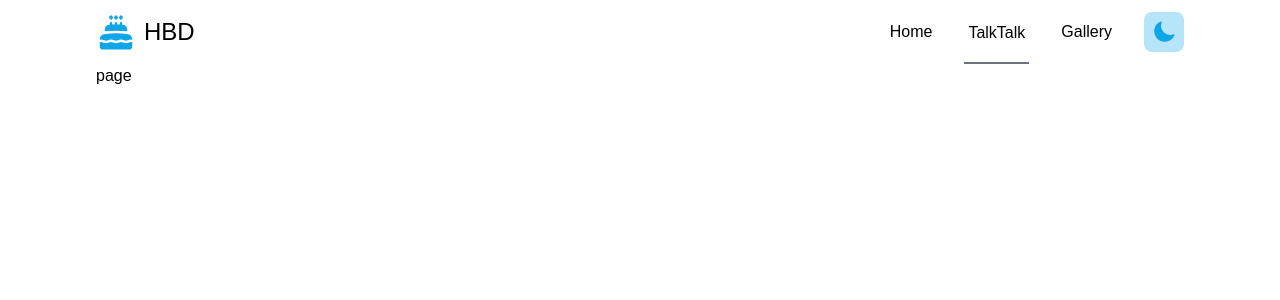
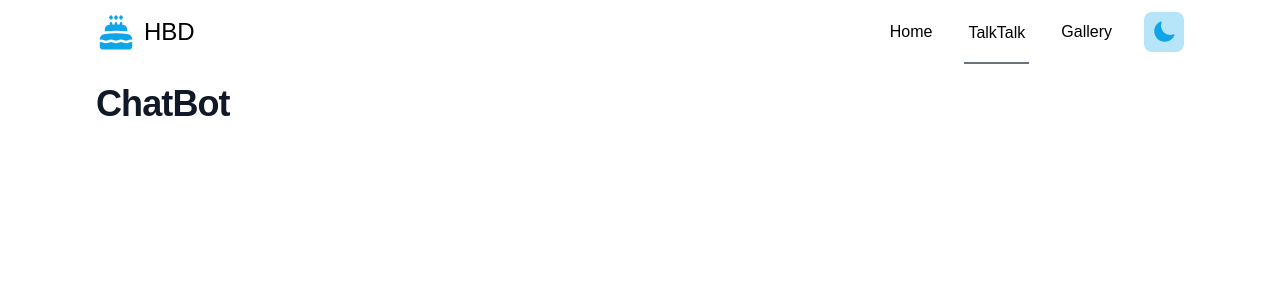
Before and after one commit to modu-aaron/hbd, a Next.js app: page /talktalk in a window 1280 px wide. Shown: the top 300 px of the page. Built offline with nearby package versions, Linux system fonts and the light colour scheme; a web font is replaced by a local one.

Commit message:
chore: node v18.15로 업그레이드 및 component화

```diff
--- a/package.json
+++ b/package.json
@@ -1,5 +1,8 @@
 {
   "name": "present",
+  "engines": {
+    "node": "^18.15"
+  },
   "version": "0.1.0",
   "private": true,
   "scripts": {
@@ -13,9 +16,11 @@
     "@prisma/client": "^5.4.1",
     "@tailwindcss/forms": "^0.5.6",
     "@tailwindcss/typography": "^0.5.10",
+    "ai": "^2.2.15",
     "axios": "^1.5.1",
     "next": "13.5.4",
     "next-themes": "^0.2.1",
+    "openai-edge": "^1.2.2",
     "prisma": "^5.4.1",
     "react": "^18",
     "react-dom": "^18"
--- a/src/app/page.tsx
+++ b/src/app/page.tsx
@@ -1,3 +1,5 @@
+import Cover from "@/components/shared/Cover";
+import Title from "@/components/shared/Title";
 import GuestBook from "../components/main/GuestBook";
 import prisma from "../lib/prisma";
 
@@ -17,15 +19,8 @@ export default async function Home() {
 
   const data = await getEntries();
   return (
-    <div className="divide-y divide-gray-100 dark:divide-gray-700 flex flex-1 flex-col">
-      <div className="flex space-y-2 pt-5 pb-8 md:space-x-5">
-        <h1
-          className="text-2xl font-extrabold leading-9 tracking-tight text-gray-900 dark:text-gray-100 sm:text-3xl
-        sm:leading-10 md:text-4xl md:leading-13"
-        >
-          Today`s Dahye BirthDay 🌟
-        </h1>
-      </div>
+    <Cover>
+      <Title title="Today`s Dahye BirthDay 🌟" />
       <div className="flex flex-1 max-[700px]:flex-col items-center space-y-2 xl:grid xl:grid-cols-3 xl:gap-x-8 xl:space-y-0">
         <div className="flex flex-col items-center pt-8">
           <video
@@ -70,6 +65,6 @@ export default async function Home() {
         </div>
         {data && <GuestBook data={data} />}
       </div>
-    </div>
+    </Cover>
   );
 }
--- a/src/app/talktalk/page.tsx
+++ b/src/app/talktalk/page.tsx
@@ -1,7 +1,13 @@
+import Cover from "@/components/shared/Cover";
+import Title from "@/components/shared/Title";
 import React from "react";
 
 const page = () => {
-  return <div>page</div>;
+  return (
+    <Cover>
+      <Title title="ChatBot" />
+    </Cover>
+  );
 };
 
 export default page;
--- a/src/components/main/GuestBook.tsx
+++ b/src/components/main/GuestBook.tsx
@@ -3,7 +3,6 @@ import { useRef, useState } from "react";
 import Modal from "../shared/Modal";
 import Form from "./Form";
 import { useRouter } from "next/navigation";
-import axios from "axios";
 
 export interface Data {
   data: GuestBook[];
@@ -55,7 +54,16 @@ const GuestBook = ({ data }: Data) => {
   };
 
   const onClickDeleteBtn = async (id: string) => {
-    const deleteData = await axios.delete("/api/guestbook", { id: id });
+    await fetch(`api/guestbook`, {
+      method: "DELETE",
+      headers: {
+        "Content-Type": "application/json",
+      },
+      body: JSON.stringify({
+        id: id,
+      }),
+    });
+    router.refresh();
   };
 
   const title = (
--- /dev/null
+++ b/src/components/shared/Cover.tsx
@@ -0,0 +1,11 @@
+import React from "react";
+
+const Cover = ({ children }: { children: React.ReactNode }) => {
+  return (
+    <div className="divide-y divide-gray-100 dark:divide-gray-700 flex flex-1 flex-col">
+      {children}
+    </div>
+  );
+};
+
+export default Cover;
--- /dev/null
+++ b/src/components/shared/Title.tsx
@@ -0,0 +1,16 @@
+import React from "react";
+
+const Title = ({ title }: { title: React.ReactNode }) => {
+  return (
+    <div className="flex space-y-2 pt-5 pb-8 md:space-x-5">
+      <h1
+        className="text-2xl font-extrabold leading-9 tracking-tight text-gray-900 dark:text-gray-100 sm:text-3xl
+  sm:leading-10 md:text-4xl md:leading-13"
+      >
+        {title}
+      </h1>
+    </div>
+  );
+};
+
+export default Title;
```
Also changed, not shown: 1 other file (tests, documents, lock files or other folders).
